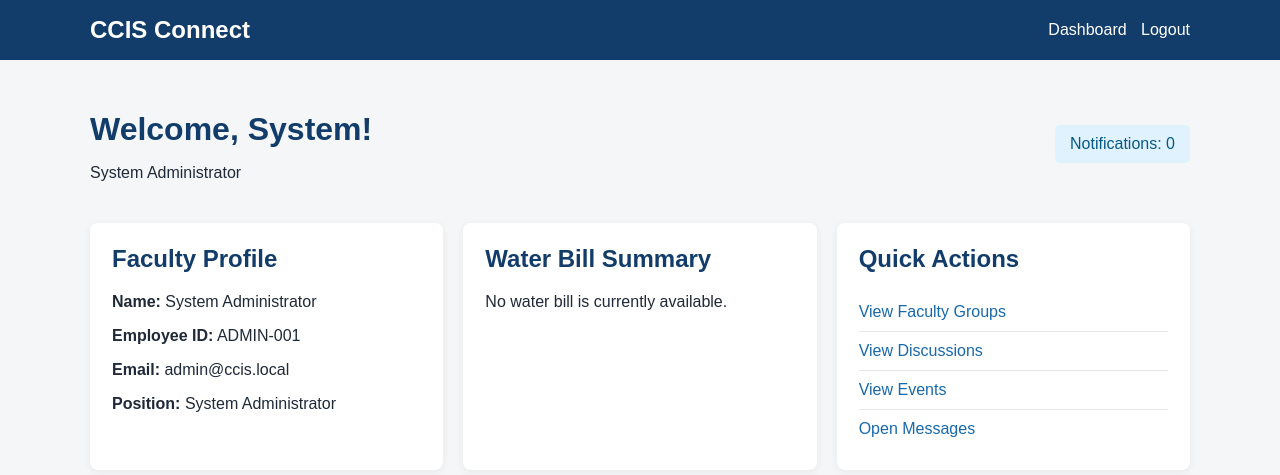
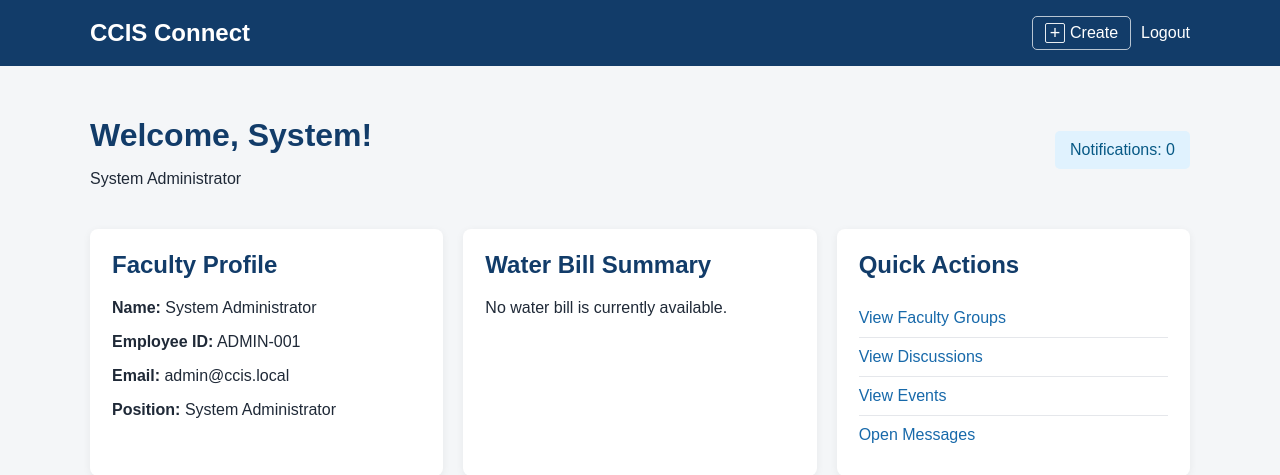
Before and after one commit to jsamongk12147998-oss/CCIS-Connect, a PHP site: page /dashboard.php in a window 1280 px wide. Shown: the top 475 px of the page. Run offline with PHP 8.4, Linux system fonts and the light colour scheme; a user stored in the database is signed in; data comes from the database, SQL or seed files in the repository.

Commit message:
Added Create Button

```diff
--- a/assets/style.css
+++ b/assets/style.css
@@ -34,10 +34,40 @@ body {
     font-weight: bold;
 }
 
+.topbar-actions {
+    display: flex;
+    align-items: center;
+    gap: 10px;
+}
+
 nav a {
     color: white;
     text-decoration: none;
-    margin-left: 10px;
+}
+
+.create-button {
+    display: inline-flex;
+    align-items: center;
+    gap: 5px;
+    padding: 6px 12px;
+    border: 1px solid rgba(255, 255, 255, 0.7);
+    border-radius: 5px;
+}
+
+.plus-icon {
+    display: inline-flex;
+    align-items: center;
+    justify-content: center;
+    width: 20px;
+    height: 20px;
+    border: 1px solid rgba(255, 255, 255, 0.9);
+    border-radius: 2px;
+    font-size: 18px;
+    line-height: 1;
+}
+
+.create-button:hover {
+    background: rgba(255, 255, 255, 0.12);
 }
 
 main.container {
--- a/includes/header.php
+++ b/includes/header.php
@@ -21,8 +21,14 @@ if (session_status() === PHP_SESSION_NONE) {
         <a href="dashboard.php" class="brand">CCIS Connect</a>
 
         <?php if (isset($_SESSION['user_id'])): ?>
-            <nav>
-                <a href="dashboard.php">Dashboard</a>
+            <nav class="topbar-actions">
+                <?php if (($pageTitle ?? '') !== 'Dashboard'): ?>
+                    <a href="dashboard.php">Dashboard</a>
+                <?php endif; ?>
+                <a href="#" class="create-button">
+                    <span class="plus-icon" aria-hidden="true">+</span>
+                    Create
+                </a>
                 <a href="logout.php">Logout</a>
             </nav>
         <?php endif; ?>
```
